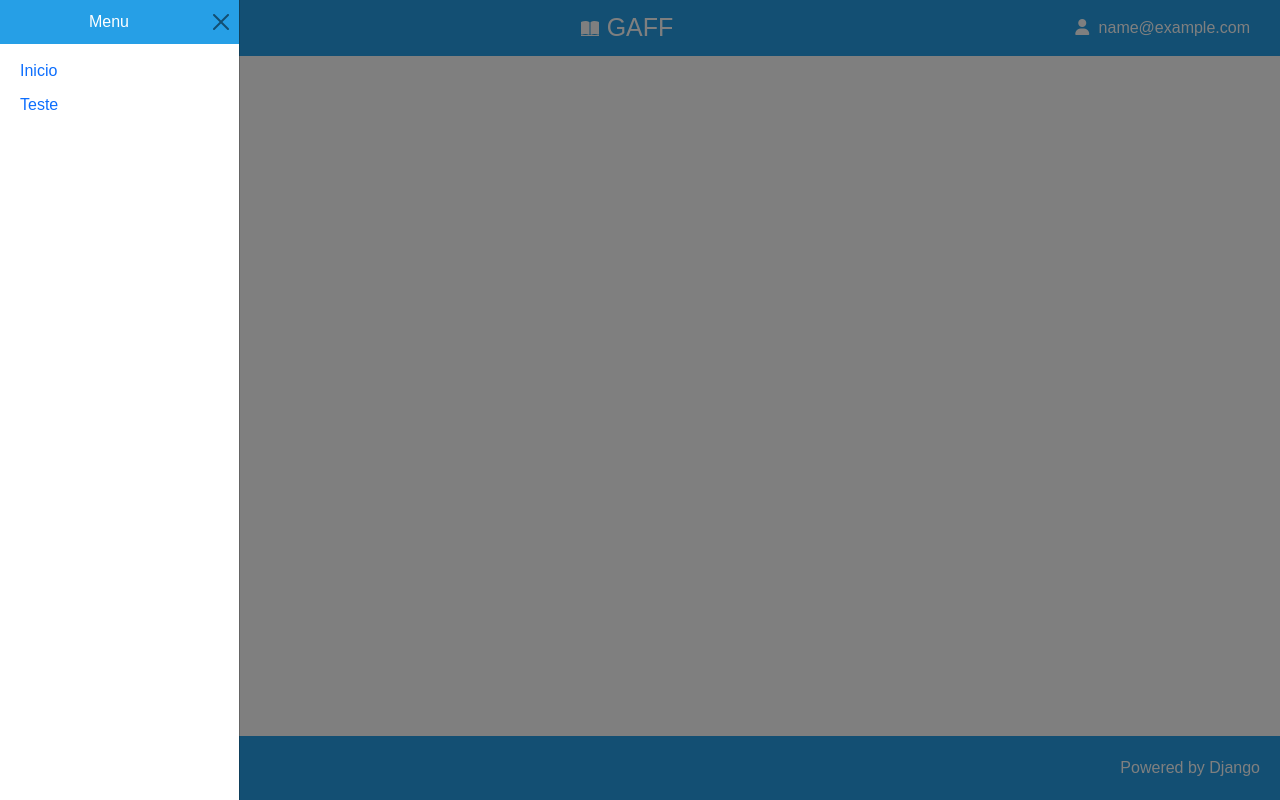
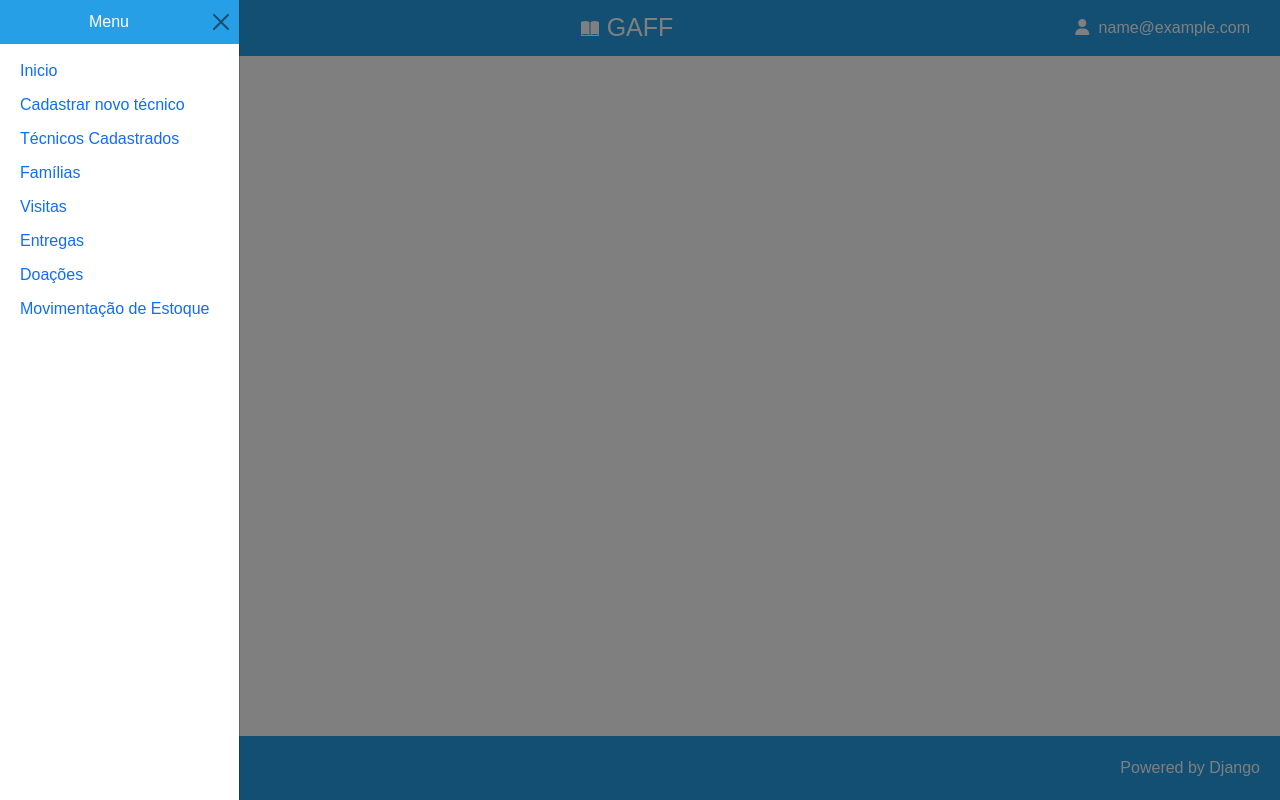
Before and after one commit to MnFCosta/projetoGAFF, a Django app: page / in a window 1280 px wide, after a click on "Menu". Run offline with Django 4.2, Linux system fonts and the light colour scheme; the visitor is signed in with stand-in values (Sample User, id 1).

Commit message:
mudanças na ordem de fields na gestão de colaboradores, adicionando outros menus a sidenav

```diff
--- a/teste/templates/teste/partials/sidenav.html
+++ b/teste/templates/teste/partials/sidenav.html
@@ -34,8 +34,27 @@
                 <a class="nav-link" href="{% url 'teste:home' %}">Inicio</a>
             </li>
             <li class="nav-item">
-                <a class="nav-link" href="{% url 'login:centerteste' %}">Teste</a>
+                <a class="nav-link" href="{% url 'login:register' %}">Cadastrar novo técnico</a>
             </li>
+            <li class="nav-item">
+                <a class="nav-link" href="{% url 'login:centerteste' %}">Técnicos Cadastrados</a>
+            </li>
+            <li class="nav-item">
+                <a class="nav-link" href="{% url 'login:centerteste' %}">Famílias</a>
+            </li>
+            <li class="nav-item">
+                <a class="nav-link" href="{% url 'login:centerteste' %}">Visitas</a>
+            </li>
+            <li class="nav-item">
+                <a class="nav-link" href="{% url 'login:centerteste' %}">Entregas</a>
+            </li>
+            <li class="nav-item">
+                <a class="nav-link" href="{% url 'login:centerteste' %}">Doações</a>
+            </li>
+            <li class="nav-item">
+                <a class="nav-link" href="{% url 'login:centerteste' %}">Movimentação de Estoque</a>
+            </li>
+
             {% comment %} <li class="nav-item">
                 <a class="nav-link" href="#">Familias</a>
             </li>
```
Also changed, not shown: colaboradores/admin.py (+7 -1 lines), colaboradores/models.py (line endings or trailing spaces).
